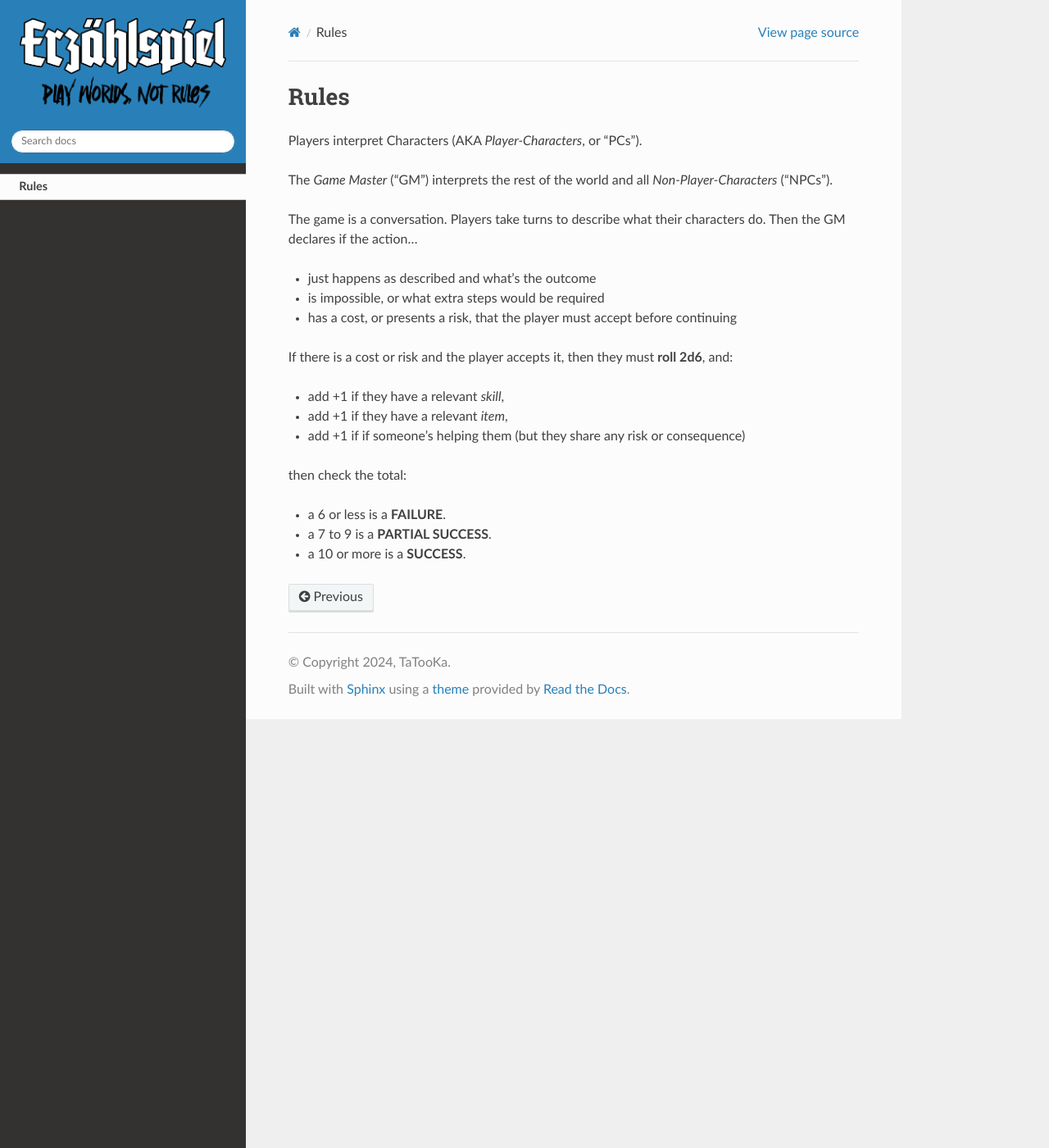
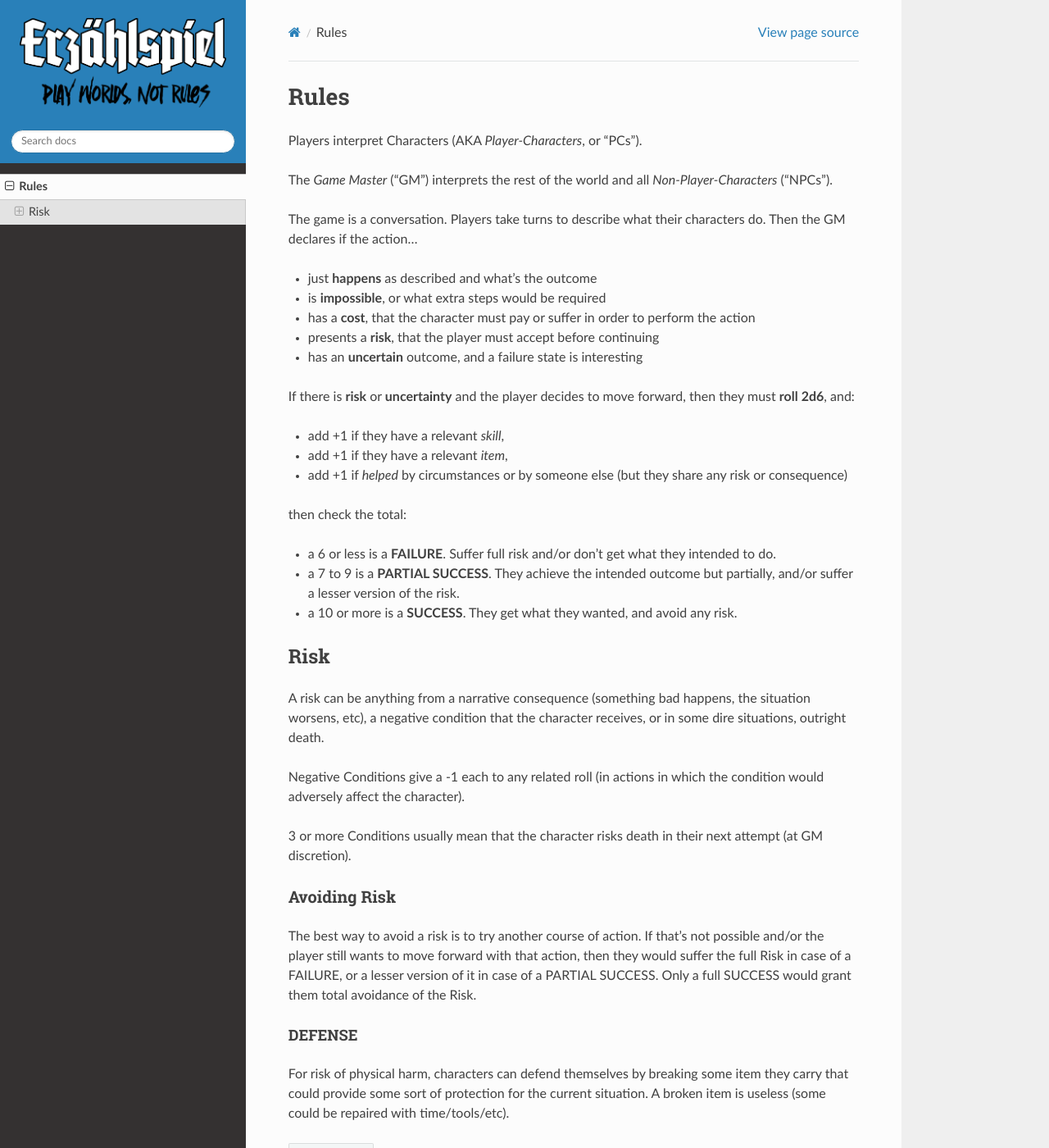
Before and after one commit to TaTooKa/froth, a Sphinx documentation site: the page built from docs/source/pages/rules.rst, in a window 1280 px wide and 1400 px high. Shown: the whole window at 82% size. Built offline with Sphinx 7.4.7 and the Read the Docs theme 3.1.0, drawn with Linux system fonts in a browser that asks for light colours.

Commit message:
add more rules.

```diff
--- a/docs/source/pages/rules.rst
+++ b/docs/source/pages/rules.rst
@@ -7,18 +7,39 @@ The *Game Master* ("GM") interprets the rest of the world and all *Non-Player-Ch
 
 The game is a conversation. Players take turns to describe what their characters do. Then the GM declares if the action...
 
-- just happens as described and what's the outcome
-- is impossible, or what extra steps would be required
-- has a cost, or presents a risk, that the player must accept before continuing
+- just **happens** as described and what's the outcome
+- is **impossible**, or what extra steps would be required
+- has a **cost**, that the character must pay or suffer in order to perform the action
+- presents a **risk**, that the player must accept before continuing
+- has an **uncertain** outcome, and a failure state is interesting
 
-If there is a cost or risk and the player accepts it, then they must **roll 2d6**, and:
+If there is **risk** or **uncertainty** and the player decides to move forward, then they must **roll 2d6**, and:
 
 - add +1 if they have a relevant *skill*,
 - add +1 if they have a relevant *item*,
-- add +1 if if someone's helping them (but they share any risk or consequence)
+- add +1 if *helped* by circumstances or by someone else (but they share any risk or consequence)
 
 then check the total:
 
-- a 6 or less is a **FAILURE**.
-- a 7 to 9 is a **PARTIAL SUCCESS**.
-- a 10 or more is a **SUCCESS**.
+- a 6 or less is a **FAILURE**. Suffer full risk and/or don't get what they intended to do.
+- a 7 to 9 is a **PARTIAL SUCCESS**. They achieve the intended outcome but partially, and/or suffer a lesser version of the risk.
+- a 10 or more is a **SUCCESS**. They get what they wanted, and avoid any risk.
+
+Risk
+----
+
+A risk can be anything from a narrative consequence (something bad happens, the situation worsens, etc), a negative condition that the character receives, or in some dire situations, outright death.
+
+Negative Conditions give a -1 each to any related roll (in actions in which the condition would adversely affect the character).
+
+3 or more Conditions usually mean that the character risks death in their next attempt (at GM discretion).
+
+Avoiding Risk
+~~~~~~~~~~~~~
+
+The best way to avoid a risk is to try another course of action. If that's not possible and/or the player still wants to move forward with that action, then they would suffer the full Risk in case of a FAILURE, or a lesser version of it in case of a PARTIAL SUCCESS. Only a full SUCCESS would grant them total avoidance of the Risk.
+
+DEFENSE
+^^^^^^^
+
+For risk of physical harm, characters can defend themselves by breaking some item they carry that could provide some sort of protection for the current situation. A broken item is useless (some could be repaired with time/tools/etc).
```
